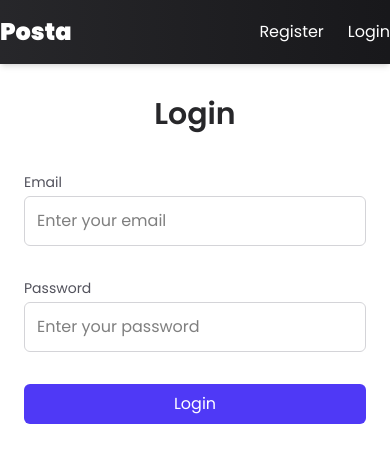
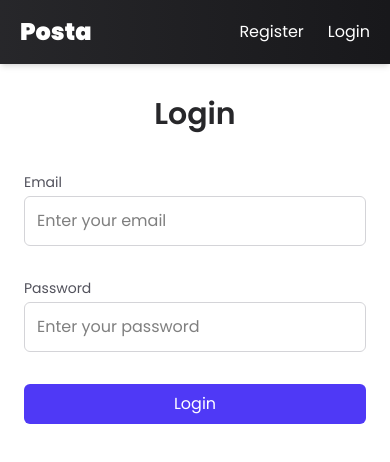
Before and after one commit to shiwanshudev/posta, a React (Vite) app in the folder frontend/: page / in a window 390 px wide. Shown: the top 462 px of the page. Built offline with nearby package versions, Linux system fonts and the light colour scheme.

Commit message:
Fix padding in navbar

```diff
--- a/frontend/src/components/Nav.jsx
+++ b/frontend/src/components/Nav.jsx
@@ -5,7 +5,7 @@ export default function Nav() {
   const { user, logout } = useAuth();
 
   return (
-    <nav className="py-4 bg-gradient-to-r from-zinc-800 to-zinc-900 shadow-md font-poppins">
+    <nav className="py-4 bg-gradient-to-r from-zinc-800 to-zinc-900 shadow-md font-poppins px-5 lg:px-0">
       <div className="container mx-auto flex items-center justify-between">
         {/* Logo */}
         <Link
```
